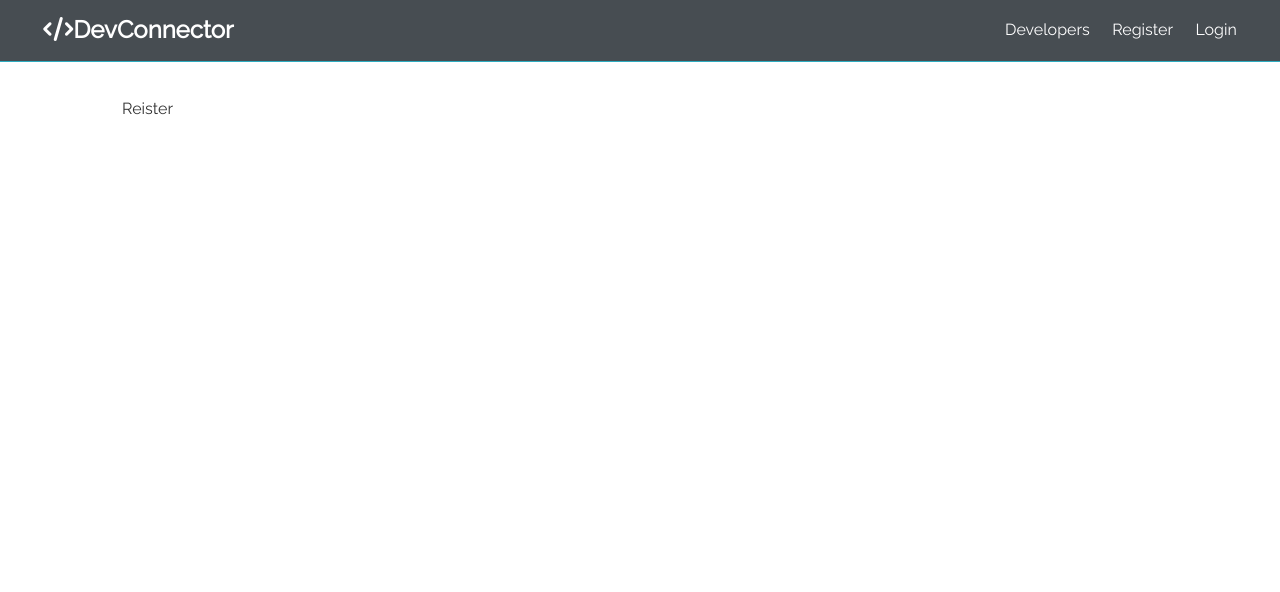
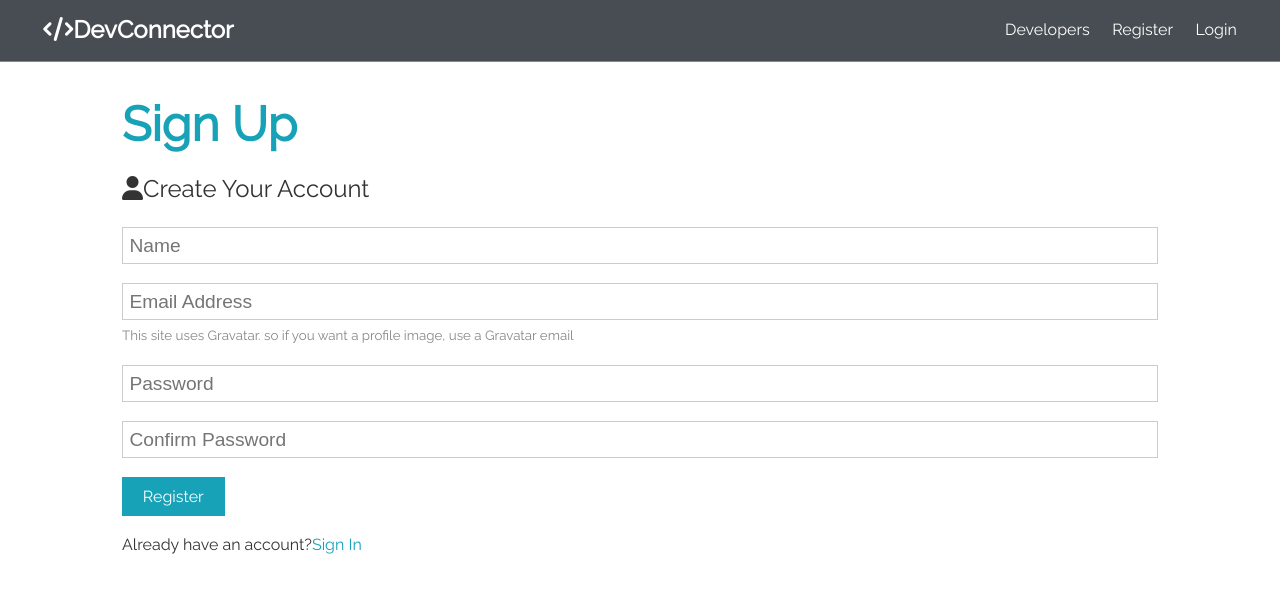
Before and after one commit to SaraTec/devNetwork, a React (Create React App) app in the folder client/: page /register in a window 1280 px wide. Shown: the top 592 px of the page. Built offline with nearby package versions, Linux system fonts and the light colour scheme.

Commit message:
Finish to configure Redux

```diff
--- a/client/package.json
+++ b/client/package.json
@@ -17,6 +17,7 @@
     "redux": "^4.0.5",
     "redux-devtools-extension": "^2.13.8",
     "redux-thunk": "^2.3.0",
+    "uuid": "^8.3.2",
     "web-vitals": "^1.0.1"
   },
   "scripts": {
@@ -43,5 +44,5 @@
       "last 1 safari version"
     ]
   },
-  "proxy":"http://localhost:5000"
+  "proxy": "http://localhost:5000"
 }
--- a/client/src/App.js
+++ b/client/src/App.js
@@ -6,8 +6,12 @@ import Landing from './components/layout/Landing'
 import Login from './components/auth/Login'
 import Register from './components/auth/Register'
 import './App.css';
+//Redux
+import { Provider } from 'react-redux'
+import store from './store'
 
 const App = () =>
+  <Provider store = {store}>
     <Router>
       <Fragment>
         <Navbar />
@@ -20,4 +24,5 @@ const App = () =>
         </section>
       </Fragment>
     </Router>
+  </Provider>
 export default App;
--- /dev/null
+++ b/client/src/actions/alert.js
@@ -0,0 +1,10 @@
+import {SET_ALERT, REMOVE_ALERT} from './types';
+import uuid from 'uuid'
+
+export const setAlert = (msg, alertType) => dispatch => {
+  const id = uuid.v4();
+  dispatch({
+    type: SET_ALERT,
+    payload: {msg, alertType, id}
+  });
+};
--- /dev/null
+++ b/client/src/actions/types.js
@@ -0,0 +1,2 @@
+export const SET_ALERT = 'SET_ALERT';
+export const REMOVE_ALERT = 'REMOVE_ALERT';
--- a/client/src/components/auth/Login.js
+++ b/client/src/components/auth/Login.js
@@ -1,10 +1,51 @@
-import React from 'react'
+import React, { Fragment, useState } from 'react'
+import {Link} from 'react-router-dom'
 
 const Login = () => {
+  const [FormData, setFormData] = useState({
+    email: '',
+    password: '',
+  });
+
+  const {  email, password } = FormData;
+
+  const onChange = e => setFormData({
+    ...FormData,
+    [e.target.name]: e.target.value
+  })
+
+  const onSubmit = async e => {
+    e.preventDefault();
+    console.log("SUCCES")
+  }
+
   return (
-    <div>
-      Login
-    </div>
+    <Fragment>
+      <h1 className="large text-primary">
+        Sign In
+      </h1>
+      <p className="lead">
+        <i className="fas fa-user"></i>
+        Sign Into Your Account
+      </p>
+      <form onSubmit = {onSubmit} className="form">
+        <div className="form-group">
+          <input name={"email"} type="email" placeholder="Email Address" value={email}
+            onChange={onChange}></input>
+        </div>
+        <div className="form-group">
+          <input name={"password"} type="password" placeholder="Password" minLength="6" value={password}
+            onChange={onChange}></input>
+        </div>
+        <input type="submit" value="Login" className="btn btn-primary"></input>
+      </form>
+      <p className="my-1">
+        Dont have an account?
+        <Link to="register">
+          Sign Un
+        </Link>
+      </p>
+    </Fragment>
   )
 }
 
--- a/client/src/components/auth/Register.js
+++ b/client/src/components/auth/Register.js
@@ -1,10 +1,88 @@
-import React from 'react'
+import React, { Fragment, useState } from 'react'
+import {Link} from 'react-router-dom'
 
 const Register = () => {
+  const [FormData, setFormData] = useState({
+    name: '',
+    email: '',
+    password: '',
+    password2: ''
+  });
+
+  const { name, email, password, password2 } = FormData;
+
+  const onChange = e => setFormData({
+    ...FormData,
+    [e.target.name]: e.target.value
+  })
+
+  const onSubmit = async e => {
+    e.preventDefault();
+
+    if(password!==password2) {
+      console.log("Passwords do not match")
+    } else {
+/*       const newUser = {
+        name,
+        email,
+        password
+      }
+
+      try {
+        const config = {
+          headers: {
+            'Content-Type' : 'application/json'
+          }
+        }
+
+        const body = JSON.stringify(newUser);
+        const res = await axios.post('/api/users', body, config);
+        console.log(res.data)
+      } catch (error) {
+        console.log(error.response.data);
+      } */
+    }
+  }
+
   return (
-    <div>
-      Reister
-    </div>
+    <Fragment>
+      <h1 className="large text-primary">
+        Sign Up
+      </h1>
+      <p className="lead">
+        <i className="fas fa-user"></i>
+        Create Your Account
+      </p>
+      <form onSubmit = {onSubmit} className="form">
+        <div className="form-group">
+          <input type="text"
+            name={"name"} placeholder="Name" value={name}
+            onChange={onChange} required></input>
+        </div>
+        <div className="form-group">
+          <input name={"email"} type="email" placeholder="Email Address" value={email}
+            onChange={onChange}></input>
+          <small className="form-text">
+            This site uses Gravatar. so if you want a profile image, use a Gravatar email
+          </small>
+        </div>
+        <div className="form-group">
+          <input name={"password"} type="password" placeholder="Password" minLength="6" value={password}
+            onChange={onChange}></input>
+        </div>
+        <div className="form-group">
+          <input name={"password2"} type="password" placeholder="Confirm Password" minLength="6" value={password2}
+            onChange={onChange}></input>
+        </div>
+        <input type="submit" value="Register" className="btn btn-primary"></input>
+      </form>
+      <p className="my-1">
+        Already have an account?
+        <Link to="login">
+          Sign In
+        </Link>
+      </p>
+    </Fragment>
   )
 }
 
--- /dev/null
+++ b/client/src/reducers/alert.js
@@ -0,0 +1,21 @@
+import {SET_ALERT, REMOVE_ALERT} from '../actions/types'
+
+const initialState = [
+/*   {
+    id: 1,
+    msg: 'MESSAGE',
+    alertType: 'success'
+  } */
+]
+
+export default function(state = initialState, action) {
+  const {type, payload} = action;
+  switch(action) {
+    case SET_ALERT:
+      return [...state, payload]
+    case REMOVE_ALERT:
+      return state.filter(alert => alert.id !== payload)
+    default:
+      return state;
+  }
+}
--- /dev/null
+++ b/client/src/reducers/index.js
@@ -0,0 +1,6 @@
+import {combineReducers} from 'redux'
+import alert from './alert';
+
+export default combineReducers({
+  alert
+});
--- /dev/null
+++ b/client/src/store.js
@@ -0,0 +1,12 @@
+import { createStore, applyMiddleware } from 'redux'
+import { composeWithDevTools } from 'redux-devtools-extension'
+import thunk from 'redux-thunk'
+import rootReducer from './reducers'
+
+const initialState = {};
+
+const midleware = [thunk];
+
+const store = createStore(rootReducer, initialState, composeWithDevTools(applyMiddleware(...midleware)));
+
+export default store;
```
Also changed, not shown: 1 other file (tests, documents, lock files or other folders). Lines whose indentation alone changed are shown as unchanged.
